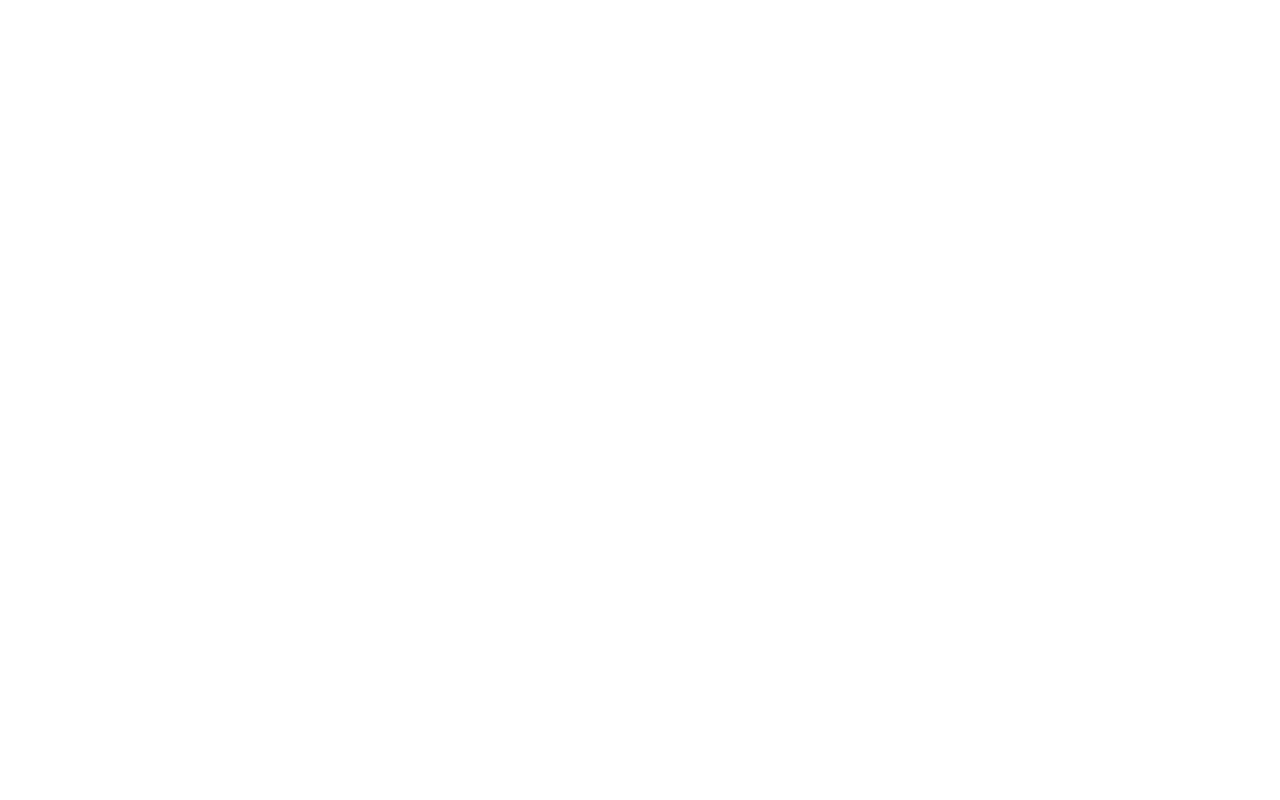
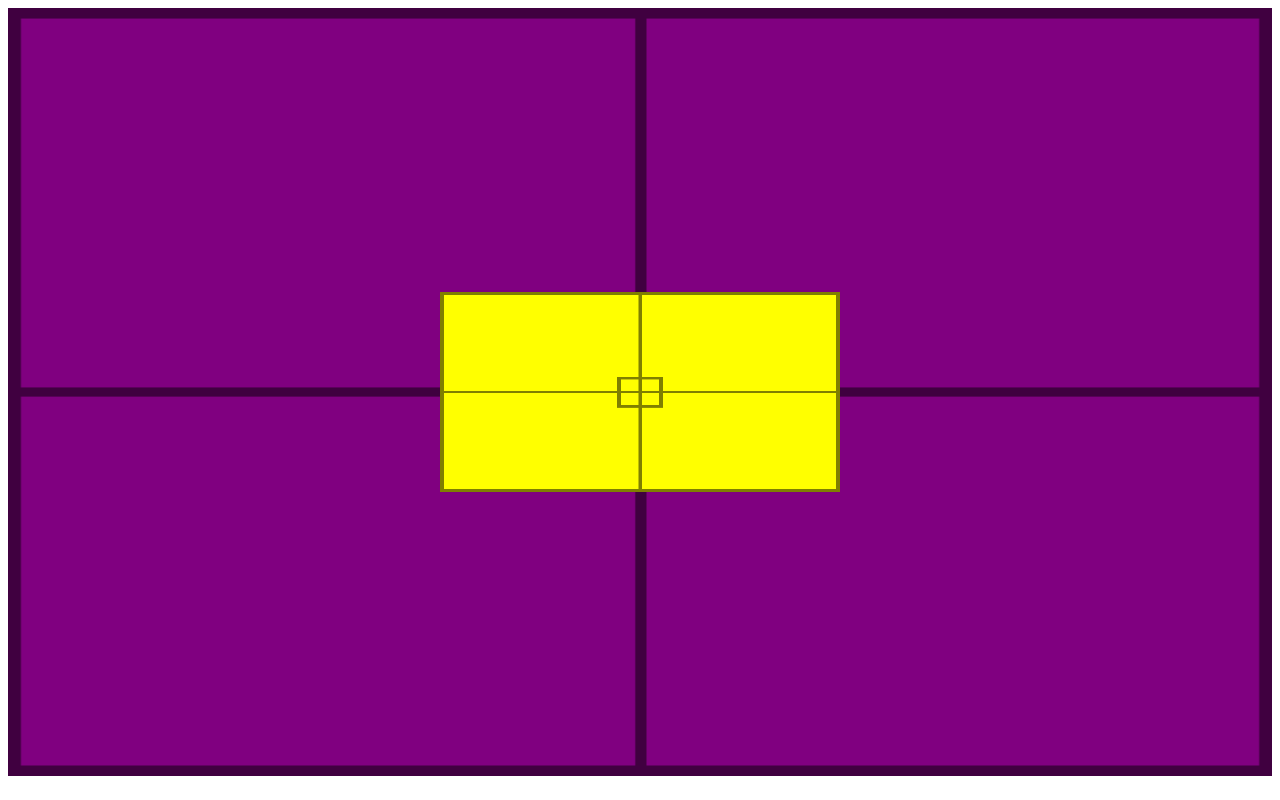
Before and after one commit to dhuan12/html-css, a plain HTML site: page ex022/fundo007.html in a window 1280 px wide. Drawn offline with Linux system fonts and the light colour scheme.

Commit message:
alinhamento de box

```diff
--- a/ex022/fundo007.html
+++ b/ex022/fundo007.html
@@ -3,9 +3,40 @@
 <head>
     <meta charset="UTF-8">
     <meta name="viewport" content="width=device-width, initial-scale=1.0">
-    <title>Document</title>
+    <title>Alinhamento</title>
+    <style>
+        #container{
+
+            background-image: url(imagem/target001.png);
+            height: 96vh;
+            background-size: 100% 100%;
+            position: relative;
+            background-color: purple;
+
+        }
+
+        #conteudo{
+            background-image: url(imagem/target001.png);
+            background-size: 100% 100%;
+            height: 200px;
+            width: 400px;
+            background-color: yellow;
+            position: absolute;
+
+            left: 50%;
+            top: 50%;
+
+            transform: translate(-50% ,-50%);
+        }
+    </style>
 </head>
 <body>
+    <section id="container">
 
+<article id="conteudo">
+
+</article>
+
+    </section>
 </body>
 </html>
```
